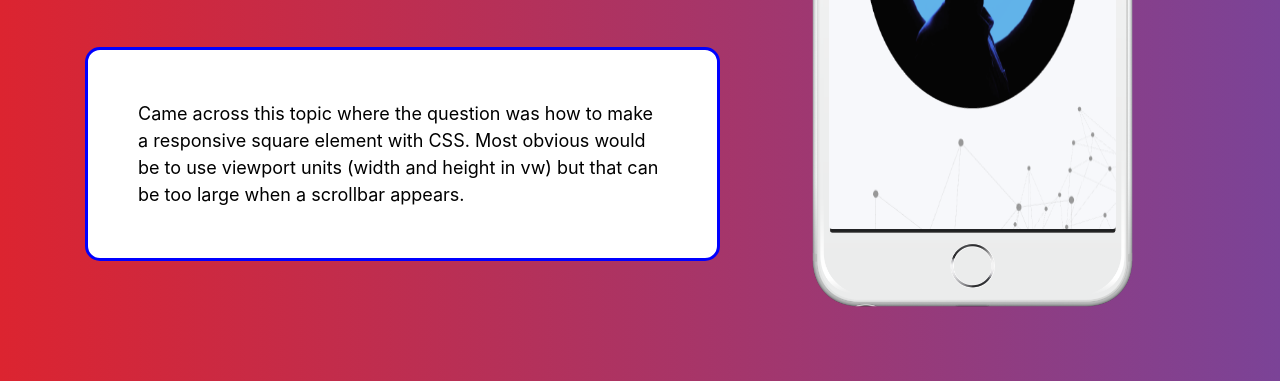
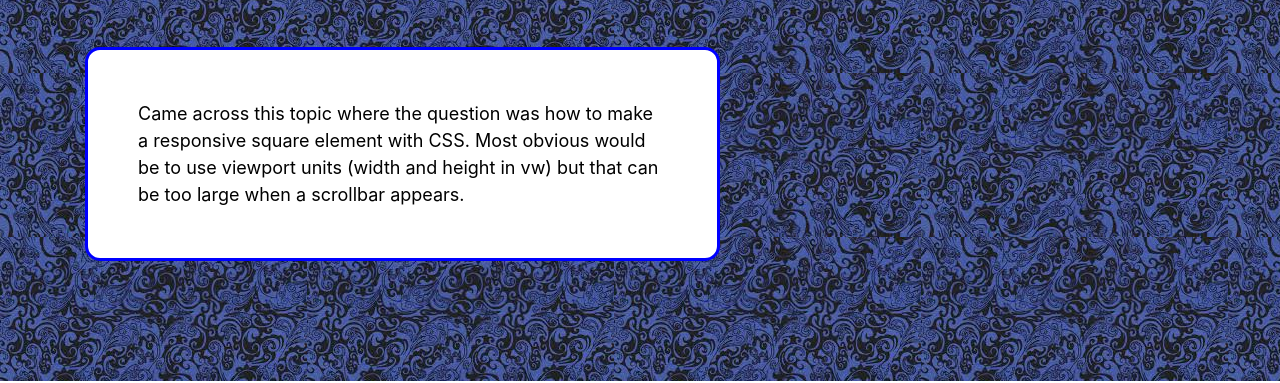
Before and after one commit to khinthuzaraung/WebTestold, a website with bundled scripts: page index.html in a window 1280 px wide. Shown: the part 419-802 px from the top of the page. Built offline with nearby package versions, Linux system fonts and the light colour scheme; files whose address does not match are found by name; a web font is replaced by a local one.

Commit message:
add design

```diff
--- a/index.html
+++ b/index.html
@@ -78,22 +78,7 @@
               <p>Came across this topic where the question was how to make a responsive square element with CSS. Most obvious would be to use viewport units (width and height in vw) but that can be too large when a scrollbar appears.</p>
             </div>
           </div>
-          <div class="col-lg-5 my-auto">
-            <div class="device-container">
-                            <div class="device-mockup iphone6_plus portrait white">
-                <div class="device">
-                  <div class="screen">
-                    <!-- Demo image for screen mockup, you can put an image here, some HTML, an animation, video, or anything else! -->
-                    <img src="img/photo.PNG" class="img-fluid" style="width:300px;height:500px" alt=""/>
-                  </div>
-                  <div class="button">
-                    <!-- You can hook the "home button" to some JavaScript events or just remove it -->
-                  </div>
-                </div>
-              </div>
 
-            </div>
-          </div>
 
         </div>
       </div>
```
Also changed, not shown: image/photo1.jpg, image/photo2.jpg, image/photo3.jpg, image/photo4.jpg, img/bg-pattern.png (added), img/bg-pattern11.png (renamed from img/bg-pattern1.png), 2 other files.
